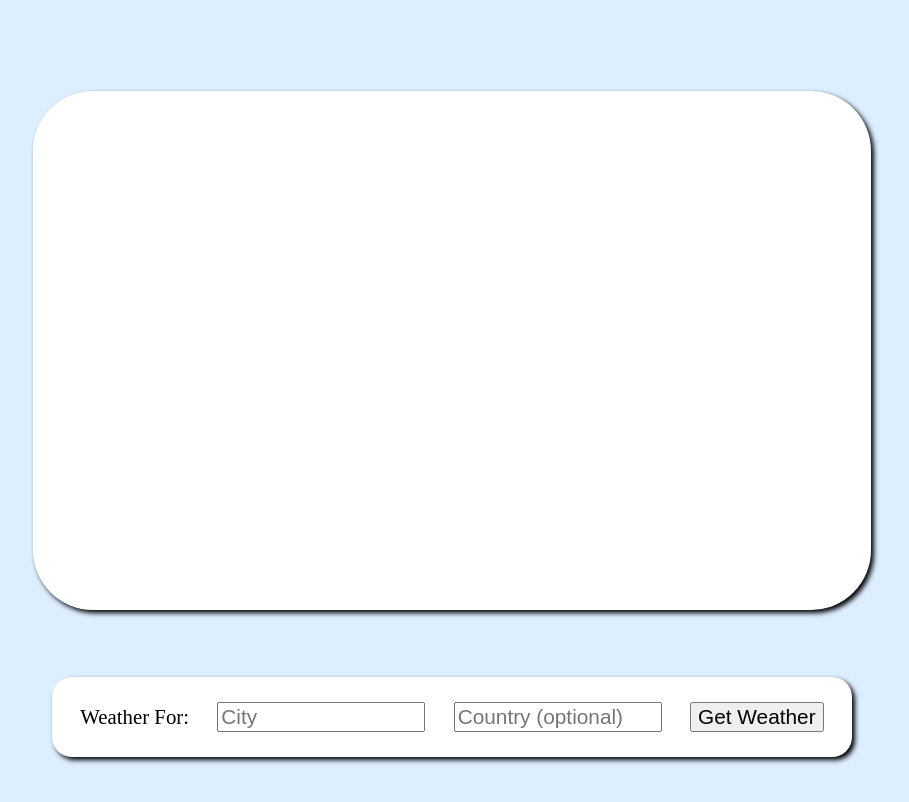
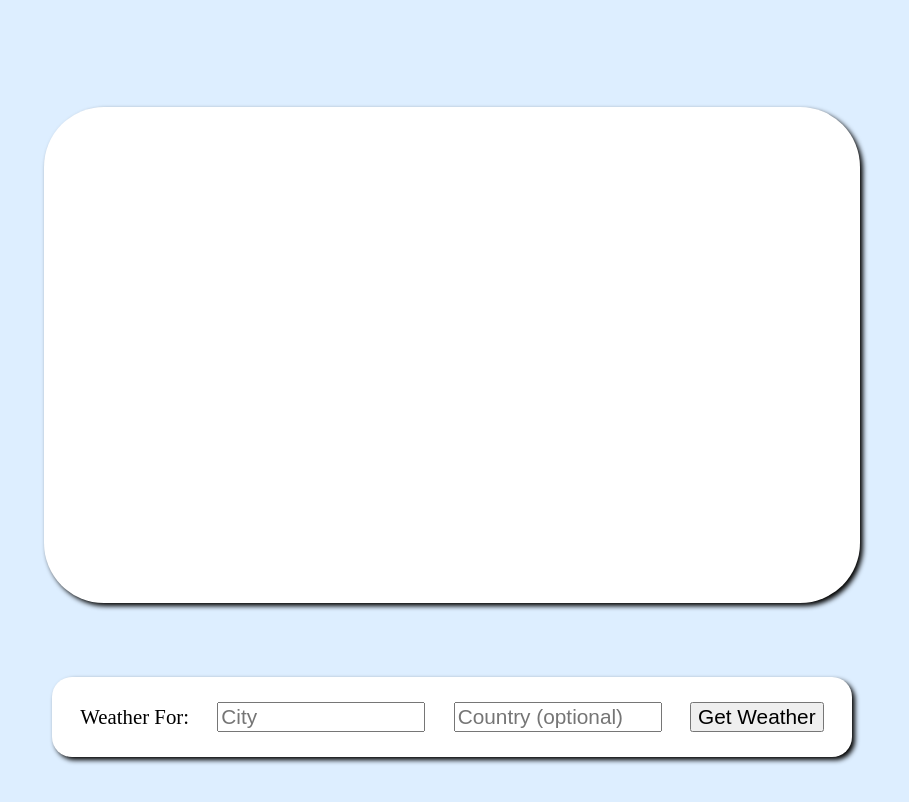
Before and after one commit to nolombardo/js-weather, a plain HTML site: page index.html in a window 1280 px wide. Shown: the whole page, without its empty margins (188-1097 px from the left). Drawn offline with Linux system fonts and the light colour scheme.

Commit message:
fiddling with margins

```diff
--- a/styles.css
+++ b/styles.css
@@ -6,7 +6,7 @@ body {
   flex-direction: column;
   align-items: center;
   justify-content: space-evenly;
-  padding: 1rem;
+  padding: 1.5rem;
 }
 
 #results-container, #selector-container {
@@ -16,7 +16,7 @@ body {
 
 #results-container {
   height: 60%;
-  padding: 1.2rem;
+  padding: 0.5rem;
   background-color: white;
   border-radius: 60px;
   box-shadow: 3px 3px 5px;
@@ -108,6 +108,7 @@ body {
     gap: 0.5rem;
     height: auto;
     padding: 1rem;
+    margin-bottom: 2rem;
   }
 
   #city-field, #country-field {
```
